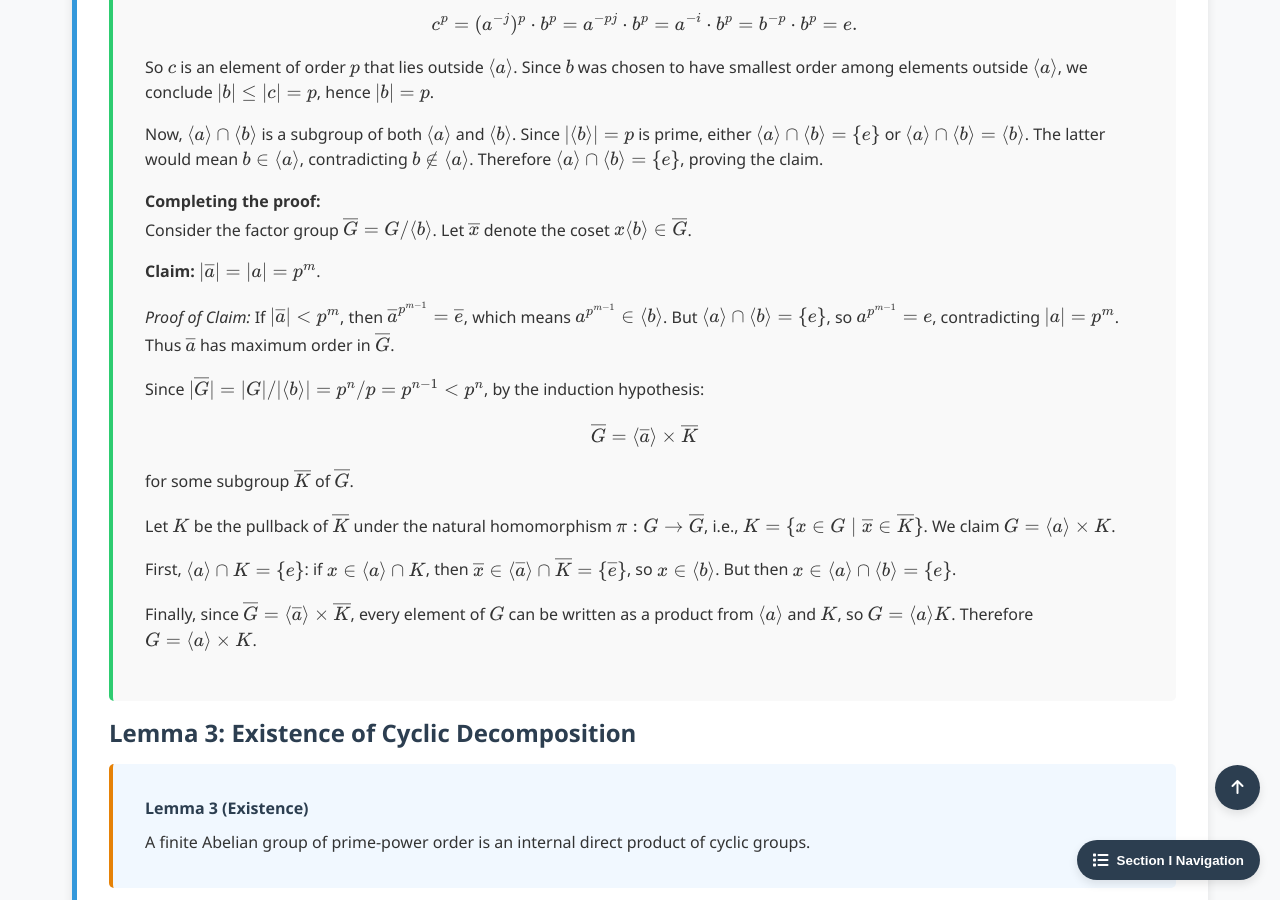
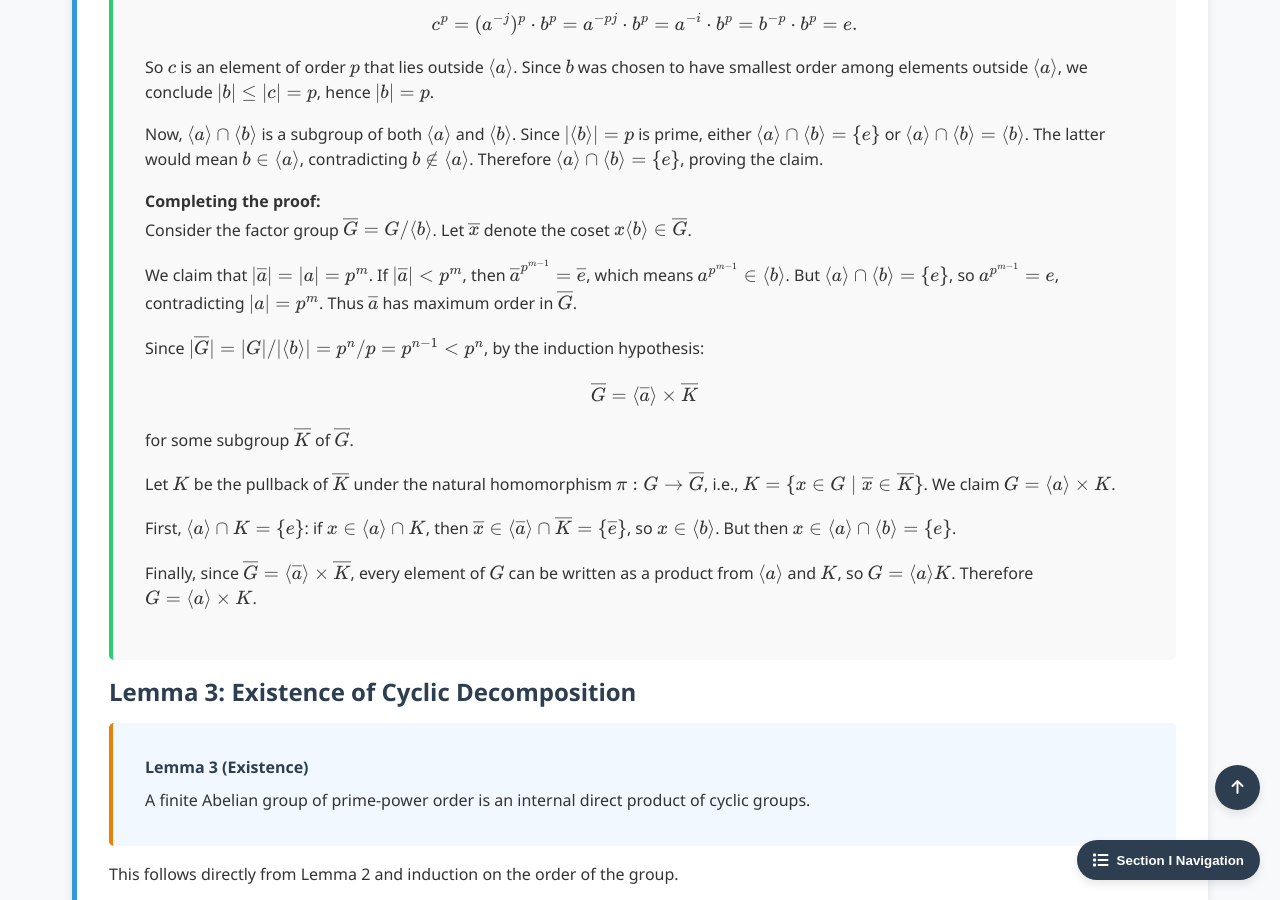
Before and after one commit to Yusukey01/yusukey01.github.io, a Jekyll site: the page built from Mathematics/Linear_algebra/group_classification.html, in a window 1280 px wide and 900 px high, scrolled down 14478 px. Built offline with Jekyll 4.4.1, drawn with Linux system fonts in a browser that asks for light colours.

Commit message:
Section I-18, revised proof for Lemma 2

```diff
--- a/Mathematics/Linear_algebra/group_classification.html
+++ b/Mathematics/Linear_algebra/group_classification.html
@@ -919,11 +919,9 @@ uses_python: false
                         Consider the factor group \(\overline{G} = G/\langle b \rangle\). Let \(\overline{x}\) denote the
                         coset \(x\langle b \rangle \in \overline{G}\).
                     </p>
+
                     <p>
-                        <strong>Claim:</strong> \(|\overline{a}| = |a| = p^m\).
-                    </p>
-                    <p>
-                        <em>Proof of Claim:</em>
+                        We claim that \(|\overline{a}| = |a| = p^m\).
                         If \(|\overline{a}| < p^m\), then \(\overline{a}^{p^{m-1}} = \overline{e}\), which means
                         \(a^{p^{m-1}} \in \langle b \rangle\).
                         But \(\langle a \rangle \cap \langle b \rangle = \{e\}\), so \(a^{p^{m-1}} = e\), contradicting
```
